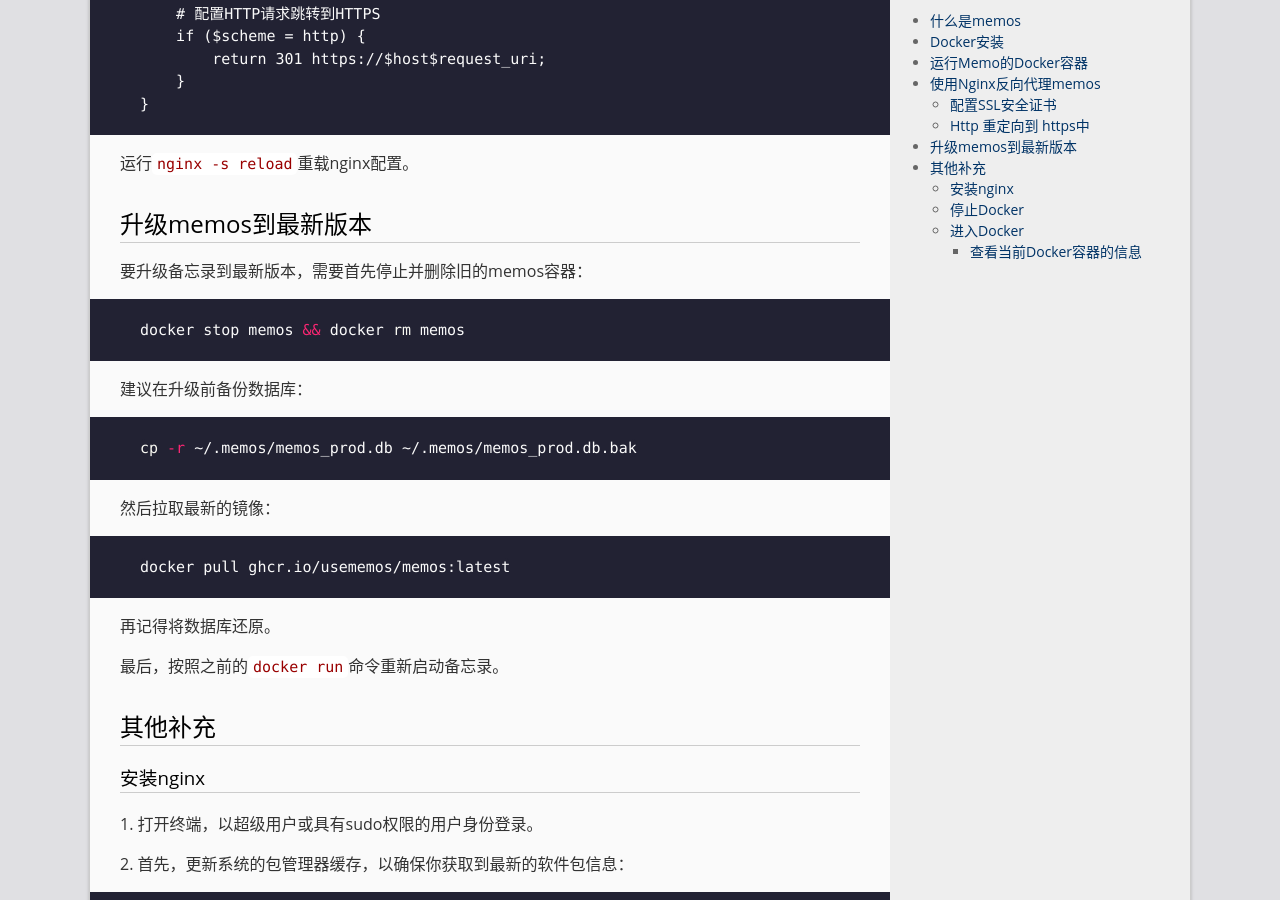
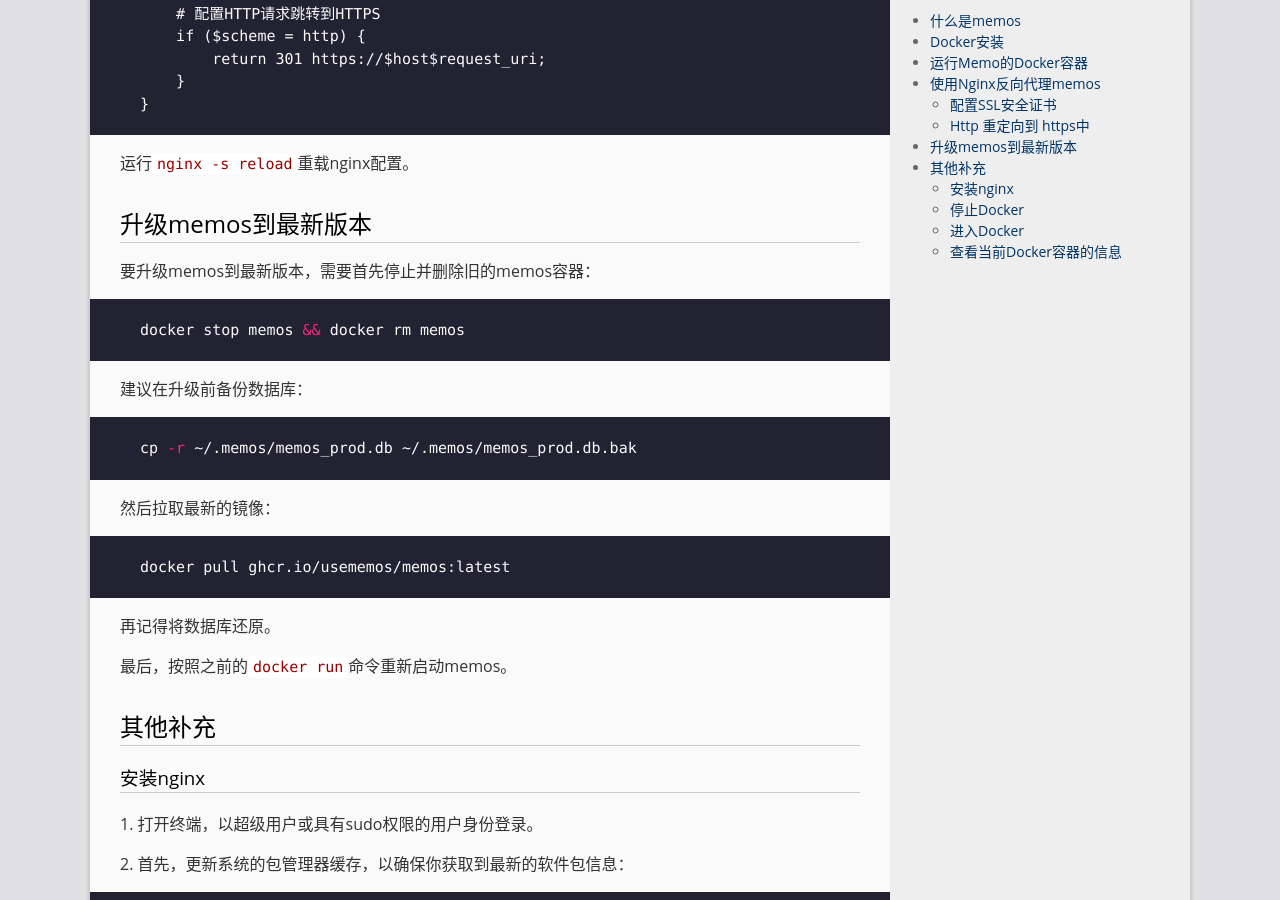
Before and after one commit to nineteenwj/nineteenwj.github.io, a Jekyll site: the page built from _posts/2023-09-15-CentOS8服务器上部署Docker-memos+Nginx反向代理实现外网访问.md, in a window 1280 px wide and 900 px high, scrolled down 5927 px. Built offline with Jekyll 4.4.1, drawn with Linux system fonts in a browser that asks for light colours; some of the changed text lies outside the part shown.

Commit message:
调格式是很烦人的啦

````diff
--- a/_posts/2023-09-15-CentOS8服务器上部署Docker-memos+Nginx反向代理实现外网访问.md
+++ b/_posts/2023-09-15-CentOS8服务器上部署Docker-memos+Nginx反向代理实现外网访问.md
@@ -222,7 +222,7 @@ server {
 
 ## 升级memos到最新版本
 
-要升级备忘录到最新版本，需要首先停止并删除旧的memos容器：
+要升级memos到最新版本，需要首先停止并删除旧的memos容器：
 
 ``` bash
 docker stop memos && docker rm memos
@@ -242,7 +242,7 @@ docker pull ghcr.io/usememos/memos:latest
 
 再记得将数据库还原。
 
-最后，按照之前的`docker run`命令重新启动备忘录。
+最后，按照之前的`docker run`命令重新启动memos。
 
 ## 其他补充
 
@@ -356,13 +356,14 @@ docker exec -it memos /bin/sh
 ```
 
 4\. 当你运行上述命令时，你将进入容器的命令行界面，可以在其中执行容器内的命令。
+
 5\. 当你完成容器内的任务后，可以键入 `exit` 命令来退出容器，回到主机的命令行界面。
 
 请注意，要使用 `docker exec` 进入容器，容器必须是运行状态。如果容器已停止，你需要首先使用 `docker start` 命令来启动它，然后再使用 `docker exec` 进入容器。
 
 另外，要进入容器，你可能需要具有足够的权限，具体取决于容器内部的用户和权限设置。一些容器可能需要使用 `sudo` 命令或以 root 用户身份进入。
 
-#### 查看当前Docker容器的信息
+### 查看当前Docker容器的信息
 
 要查看当前容器的系统信息，你可以在**容器内部**运行一些系统命令来获取相关信息。以下是一些常见的系统信息查询命令以及如何在容器中运行它们：
 
````
